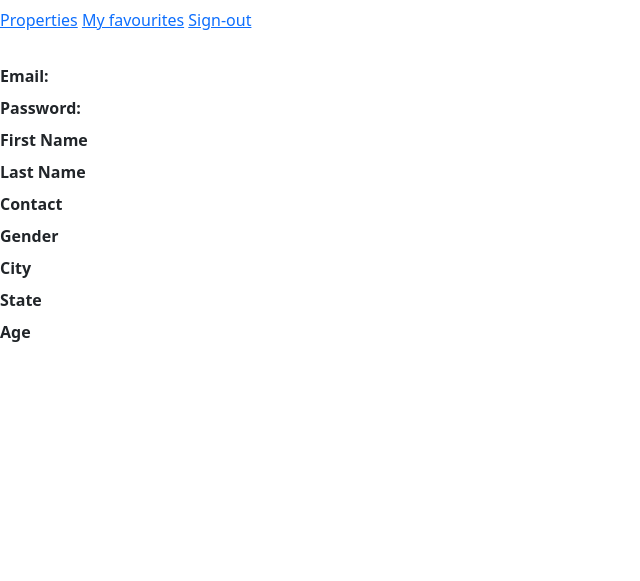
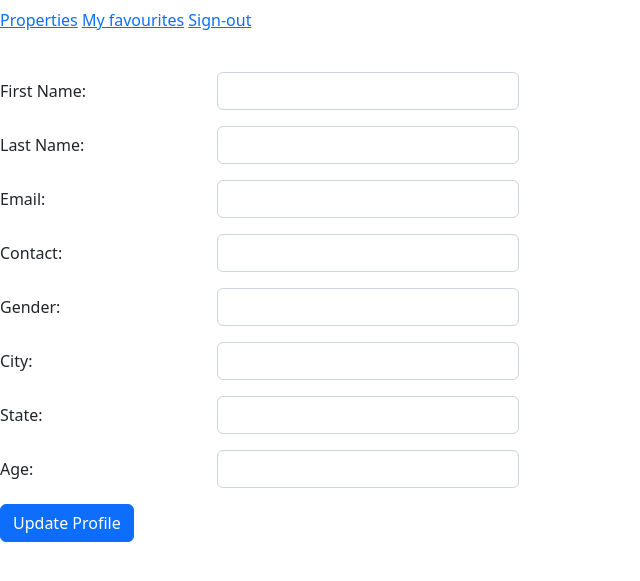
Before and after one commit to sohamnair/Home-Finder-, a Node server app: template views/student_profile_page.handlebars in a window 1280 px wide. Shown: the top 581 px of the page, without its empty margins (0-640 px from the left). Run offline with Node 20, Linux system fonts and the light colour scheme; the template is opened without the code that fills it, so the values that code supplies are empty; some libraries are stand-ins or nearby versions.

Commit message:
Major change

```diff
--- a/routes/owners.js
+++ b/routes/owners.js
@@ -19,7 +19,6 @@ router.route('/')
 .post(async (req, res) => {
     try {
         let emailId = req.body.emailIdInput;
-        let password = req.body.passwordInput;
         let firstName = req.body.firstName;
         let lastName = req.body.lastName;
         let contact = req.body.contact;
@@ -37,10 +36,9 @@ router.route('/')
         city=city.trim();
         state=state.trim();
         age=age.trim();
-        await index.owner.updateOwnerDetails(emailId, firstName, lastName, contact, gender, city, state, age);
+        let data = await index.owner.updateOwnerDetails(emailId, firstName, lastName, contact, gender, city, state, age);
 
         req.session.user = {emailId: emailId, userType: 'owner', firstName:firstName};
-        let data = await index.owner.getOwnerByEmail(emailId);
         return res.render('./owner_profile_page', {title: "Profile", data: data, msg: "Profile updated successfully"});
     }catch(e) {
         let data = await index.owner.getOwnerByEmail(req.body.emailIdInput);
--- a/views/owner_profile_page.handlebars
+++ b/views/owner_profile_page.handlebars
@@ -4,7 +4,7 @@ Keep the layout similar to sign-up page
 --}}
 <main>
    <div class="ownerLinks">
-      <a href="/owners/properties-list" id="ownerElement2">My favourites</a>
+      <a href="/owners/properties-list" id="ownerElement2">My Properties</a>
       <a href="/sign-out">Sign-out</a>
    </div>
    <p>{{msg}}</p>
--- a/views/sign-in_page.handlebars
+++ b/views/sign-in_page.handlebars
@@ -16,7 +16,7 @@
          <legend class="col-form-label col-sm-2 pt-0">Are you a Student or Owner</legend>
          <div class="col-sm-3">
             <div class="form-check">
-               <input class="form-check-input" type="radio" id = "student" name = "userType" value="student" checked>
+               <input class="form-check-input" type="radio" id = "student" name = "userType" value="student">
                <label class="form-check-label" for="student">
                Student
                </label>
--- a/views/sign-up_page.handlebars
+++ b/views/sign-up_page.handlebars
@@ -62,7 +62,7 @@
          <legend class="col-form-label col-sm-2 pt-0">Are you a Student or Owner</legend>
          <div class="col-sm-3">
             <div class="form-check">
-               <input class="form-check-input" type="radio" id = "student" name = "userType" value="student" checked>
+               <input class="form-check-input" type="radio" id = "student" name = "userType" value="student">
                <label class="form-check-label" for="student">
                Student
                </label>
--- a/views/student_profile_page.handlebars
+++ b/views/student_profile_page.handlebars
@@ -1,7 +1,4 @@
-{{!--
-    Use form to display the data and so user can easily edit and submit the form. Call the route (/students)
-    Keep the layout similar to sign-up page
- --}}
+
 
 
 <main>
@@ -12,25 +9,67 @@
         <br>
         <br>
     </div>
-    <article class="student_profile">
-        <h2>{{msg}}</h2>
-        <dl>
-            <dt>Email:</dt><dd>{{data.email}}</dd>
-            <dt>Password:</dt><dd>{{data.password}}</dd> {{!--Should password be displayed here? --}}
-            <dt>First Name</dt>
-            <dd>{{data.firstName}}</dd>
-            <dt>Last Name</dt>
-            <dd>{{data.lastName}}</dd>
-            <dt>Contact</dt>
-            <dd>{{data.contact}}</dd>
-            <dt>Gender</dt>
-            <dd>{{data.gender}}</dd>
-            <dt>City</dt>
-            <dd>{{data.city}}</dd>
-            <dt>State</dt>
-            <dd>{{data.state}}</dd>
-            <dt>Age</dt>
-            <dd>{{data.age}}</dd>
-        </dl>
-    </article>
+
+     <p>{{msg}}</p>
+
+   <form method="POST" id="student-profile" action="/students">
+      <div class="row mb-3">
+         <label for="firstName" class="col-sm-2 col-form-label">
+         First Name:</label>
+         <div class="col-sm-3">
+            <input type="text" class="form-control" id="firstName" name="firstName" value={{data.firstName}}>
+         </div>
+      </div>
+      <div class="row mb-3">
+         <label for="lastName" class="col-sm-2 col-form-label">
+         Last Name:</label>
+         <div class="col-sm-3">
+            <input type="text" class="form-control" id="lastName" name="lastName" value={{data.lastName}}>
+         </div>
+      </div>
+      <div class="row mb-3">
+         <label for="emailIdInput"class="col-sm-2 col-form-label">
+         Email:</label>
+         <div class="col-sm-3">
+            <input type="email" class="form-control" id="emailIdInput" name="emailIdInput" value={{data.emailId}}>
+         </div>
+      </div>
+      <div class="row mb-3">
+         <label for="contact" class="col-sm-2 col-form-label">
+         Contact:</label>
+         <div class="col-sm-3">
+            <input type="tel" class="form-control" id="contact" name="contact" value={{data.contact}}>
+         </div>
+      </div>
+      <div class="row mb-3">
+         <label for = "gender" class="col-sm-2 col-form-label">
+         Gender:</label>
+         <div class="col-sm-3">
+            <input type="text" class="form-control" id = "gender" name = "gender" value={{data.gender}}>
+         </div>
+      </div>
+      <div class="row mb-3">
+         <label for = "city" class="col-sm-2 col-form-label">
+         City:</label>
+         <div class="col-sm-3">
+            <input type="text" class="form-control" id = "city" name = "city" value={{data.city}}>
+         </div>
+      </div>
+      <div class="row mb-3">
+         <label for = "state" class="col-sm-2 col-form-label">
+         State:</label>
+         <div class="col-sm-3">
+            <input type="text" class="form-control" id = "state" name = "state" value={{data.state}}>
+         </div>
+      </div>
+      <div class="row mb-3">
+         <label for = "age" class="col-sm-2 col-form-label">
+         Age:</label>
+         <div class="col-sm-3">
+            <input type="number" class="form-control" id = "age" name = "age" value={{data.age}}>
+         </div>
+      </div>
+        <input type="submit" class="btn btn-primary" value="Update Profile">
+   </form>
+
 </main>
```
Also changed, not shown: data/students.js (+7 -6 lines), routes/students.js (+8 -16 lines), views/owner_properties_list_page.handlebars (+21 -3 lines), views/owner_property_edit.handlebars (added, +63 -0 lines).
